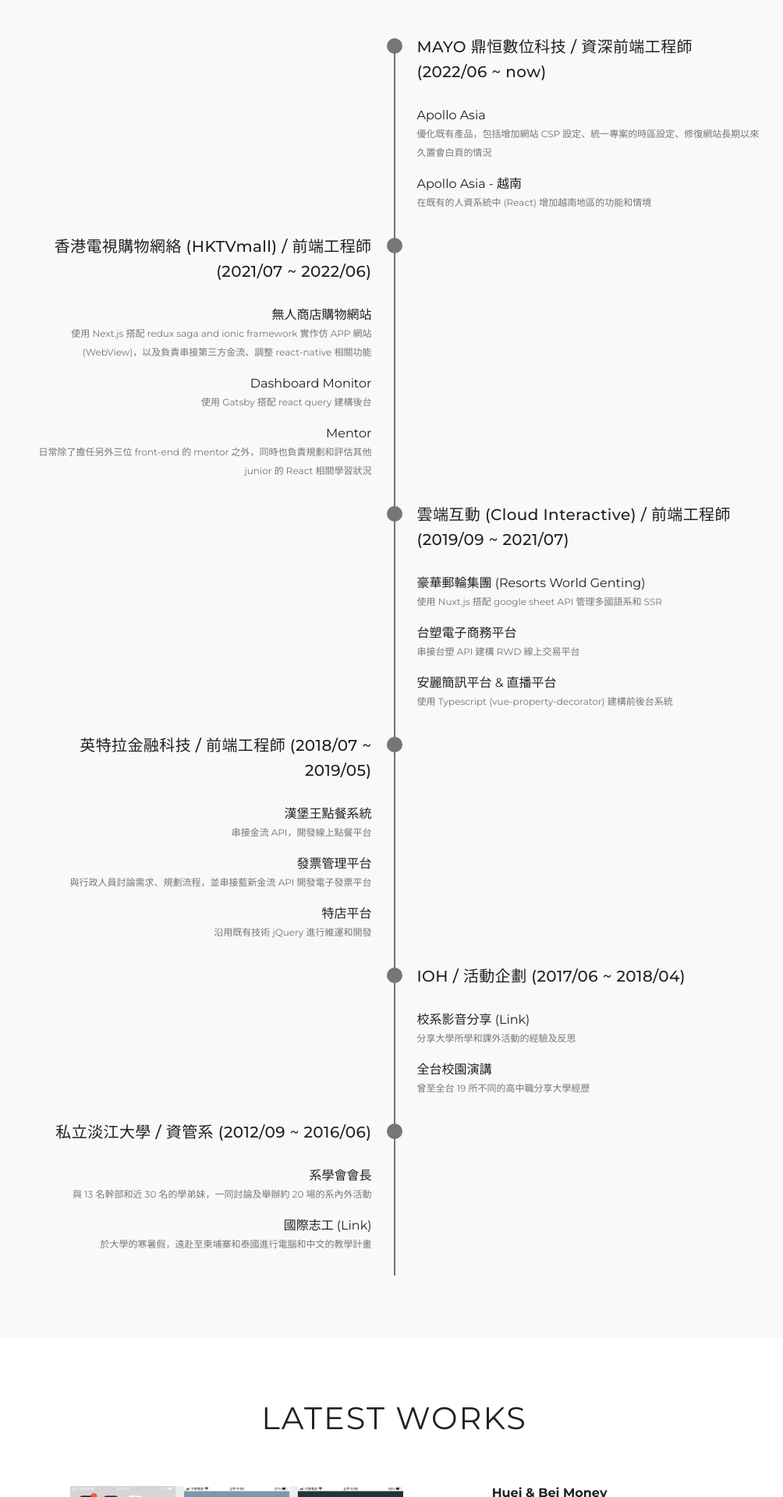
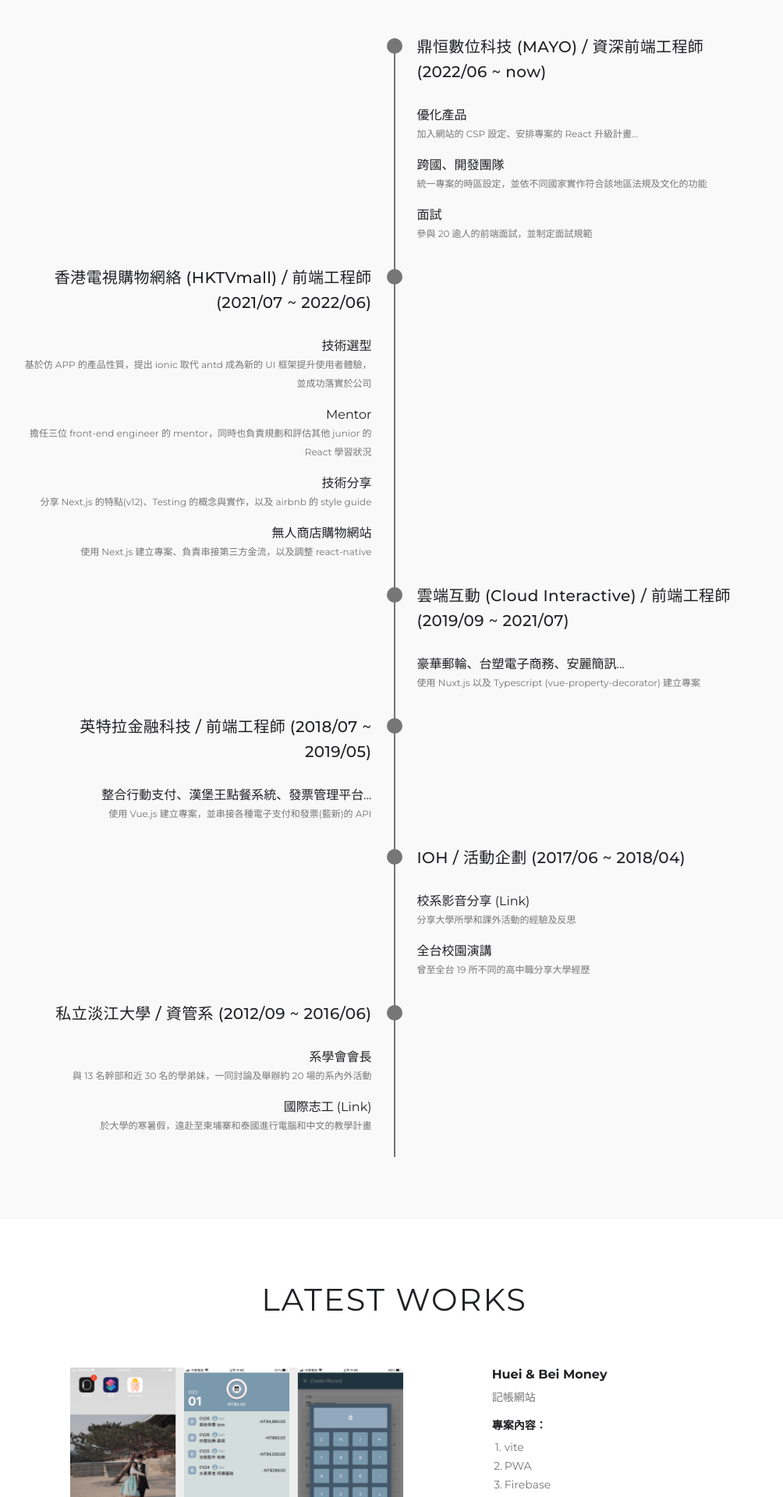
Before and after one commit to ChenHuei/personal-site, a Vue app: page /#/ in a window 1280 px wide. Shown: the part 780-2700 px from the top of the page at 78% size, without its empty margins (127-1131 px from the left). Built offline with nearby package versions, Linux system fonts and the light colour scheme.

Commit message:
update constants

```diff
--- a/src/constants/index.js
+++ b/src/constants/index.js
@@ -18,7 +18,7 @@
     name: '陳振輝',
     jobs: '資深前端工程師 (Senior Front-End Engineer)',
     description:
-      '擁有五年前端開發經驗，熟悉 Typescript、React、Vue.js。追求簡潔易讀的程式碼，遵守 DRY 的開發概念建立易讀、高擴充性的 Component。重視團隊的合作與溝通，正在尋找一個能夠讓我穩定發揮並不斷成長的環境。以下將更詳細說明過往經歷，非常感謝您抽空觀看，請多多指教，謝謝！',
+      '擁有五年前端開發經驗，熟悉 Typescript、React、Vue.js。追求簡潔易讀的程式碼，遵守 DRY 的開發概念建立易讀、高擴充性的 Component。重視團隊的合作與溝通，正在尋找一個能夠讓我穩定發揮並且不斷成長的環境。以下將更詳細說明過往經歷，非常感謝您抽空觀看，請多多指教，謝謝！',
     phone: '0986-776-379',
     email: 'aaa830714@gmail.com',
   },
@@ -26,18 +26,21 @@
 
 export const RESUME_INFORMATION = [
   {
-    company: 'MAYO 鼎恒數位科技',
+    company: '鼎恒數位科技 (MAYO)',
     jobs: '資深前端工程師',
     year: '2022/06 ~ now',
     list: [
       {
-        title: 'Apollo Asia',
-        description:
-          '優化既有產品，包括增加網站 CSP 設定、統一專案的時區設定、修復網站長期以來久置會白頁的情況',
+        title: '優化產品',
+        description: '加入網站的 CSP 設定、安排專案的 React 升級計畫...',
       },
       {
-        title: 'Apollo Asia - 越南',
-        description: '在既有的人資系統中 (React) 增加越南地區的功能和情境',
+        title: '跨國、開發團隊',
+        description: '統一專案的時區設定，並依不同國家實作符合該地區法規及文化的功能',
+      },
+      {
+        title: '面試',
+        description: '參與 20 逾人的前端面試，並制定面試規範',
       },
     ],
   },
@@ -47,18 +50,22 @@
     year: '2021/07 ~ 2022/06',
     list: [
       {
-        title: '無人商店購物網站',
+        title: '技術選型',
         description:
-          '使用 Next.js 搭配 redux saga and ionic framework 實作仿 APP 網站 (WebView)，以及負責串接第三方金流、調整 react-native 相關功能',
-      },
-      {
-        title: 'Dashboard Monitor',
-        description: '使用 Gatsby 搭配 react query 建構後台',
+          '基於仿 APP 的產品性質，提出 ionic 取代 antd 成為新的 UI 框架提升使用者體驗，並成功落實於公司',
       },
       {
         title: 'Mentor',
         description:
-          '日常除了擔任另外三位 front-end 的 mentor 之外，同時也負責規劃和評估其他 junior 的 React 相關學習狀況',
+          '擔任三位 front-end engineer 的 mentor，同時也負責規劃和評估其他 junior 的 React 學習狀況',
+      },
+      {
+        title: '技術分享',
+        description: '分享 Next.js 的特點(v12)、Testing 的概念與實作，以及 airbnb 的 style guide',
+      },
+      {
+        title: '無人商店購物網站',
+        description: '使用 Next.js 建立專案、負責串接第三方金流，以及調整 react-native',
       },
     ],
   },
@@ -68,16 +75,8 @@
     year: '2019/09 ~ 2021/07',
     list: [
       {
-        title: '豪華郵輪集團 (Resorts World Genting)',
-        description: '使用 Nuxt.js 搭配 google sheet API 管理多國語系和 SSR',
-      },
-      {
-        title: '台塑電子商務平台',
-        description: '串接台塑 API 建構 RWD 線上交易平台',
-      },
-      {
-        title: '安麗簡訊平台 & 直播平台',
-        description: '使用 Typescript (vue-property-decorator) 建構前後台系統',
+        title: '豪華郵輪、台塑電子商務、安麗簡訊...',
+        description: '使用 Nuxt.js 以及 Typescript (vue-property-decorator) 建立專案',
       },
     ],
   },
@@ -87,16 +86,8 @@
     year: '2018/07 ~ 2019/05',
     list: [
       {
-        title: '漢堡王點餐系統',
-        description: '串接金流 API，開發線上點餐平台',
-      },
-      {
-        title: '發票管理平台',
-        description: '與行政人員討論需求、規劃流程，並串接藍新金流 API 開發電子發票平台',
-      },
-      {
-        title: '特店平台',
-        description: '沿用既有技術 jQuery 進行維運和開發',
+        title: '整合行動支付、漢堡王點餐系統、發票管理平台...',
+        description: '使用 Vue.js 建立專案，並串接各種電子支付和發票(藍新)的 API',
       },
     ],
   },
@@ -108,8 +99,7 @@
       {
         title: '校系影音分享 (Link)',
         description: '分享大學所學和課外活動的經驗及反思',
-        link:
-          'https://ioh.tw/talks/%E6%B7%A1%E6%B1%9F%E8%B3%87%E7%AE%A1%E7%B3%BB-%E9%99%B3%E6%8C%AF%E8%BC%9D-zhen-huei-chen-tw-study-tku-bde',
+        link: 'https://ioh.tw/talks/%E6%B7%A1%E6%B1%9F%E8%B3%87%E7%AE%A1%E7%B3%BB-%E9%99%B3%E6%8C%AF%E8%BC%9D-zhen-huei-chen-tw-study-tku-bde',
       },
       {
         title: '全台校園演講',
@@ -152,25 +142,18 @@
     description: '記帳網站',
     logo: require('../assets/works/huei-bei-money.png'),
     view: 'https://huei-bei-money.vercel.app',
-    skills: [
-      'vite with react-ts',
-      'PWA',
-      'Firebase Database & Authentication',
-      'Material UI & React Hook Form',
-      'GitHub Actions',
-    ],
+    skills: ['vite', 'PWA', 'Firebase', 'React Hook Form'],
   },
   {
     name: 'Huei & Bei Wedding',
     description: '婚禮網站',
     logo: require('../assets/works/huei-bei-wedding.png'),
-    view: 'https://chenhuei.github.io/huei-bei-wedding/',
+    view: 'https://chenhuei.github.io/huei-bei-wedding',
     skills: [
-      '@nuxtjs/pwa',
-      'Lighthouse & PageSpeed 評分 90+',
-      'GSAP & ScrollMagic',
-      'LINE Bot API & server-sent event (製作彈幕特效)',
-      'AWS amplify & route 53',
+      'PWA',
+      'performance scoring 90+',
+      'animation (GSAP, ScrollMagic)',
+      '彈幕 (LINE Bot, server-sent event)',
     ],
   },
   {
@@ -178,15 +161,15 @@
     description: '郵輪航線訂票平台系統 (前後台)',
     logo: require('../assets/works/genting.png'),
     view: 'http://genting-cruise-www-sit.cloud-softwares.com/enUS',
-    skills: ['Nuxt.js', 'google sheet API', 'WebView (RWD)'],
+    skills: ['Nuxt.js', 'RWD', 'WebView'],
   },
-  {
-    name: '台塑電子商務平台',
-    description: '線上交易平台',
-    logo: require('../assets/works/plastic.png'),
-    view: 'https://formosa-pepp-web-sit.cloud-interactive.com/login',
-    skills: ['Nuxt.js', '與台塑後端討論及介接 API', 'google sheet API', 'RWD'],
-  },
+  // {
+  //   name: '台塑電子商務平台',
+  //   description: '線上交易平台',
+  //   logo: require('../assets/works/plastic.png'),
+  //   view: 'https://formosa-pepp-web-sit.cloud-interactive.com/login',
+  //   skills: ['Nuxt.js', '與台塑後端討論及介接 API', 'google sheet API', 'RWD'],
+  // },
   {
     name: 'Scan2Pay',
     description: '串接線上支付方式',
```
